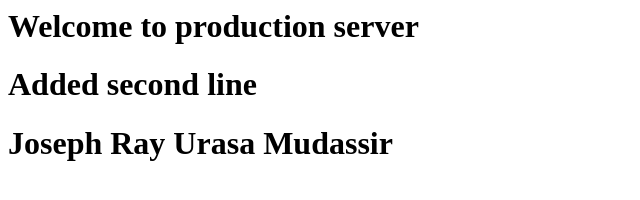
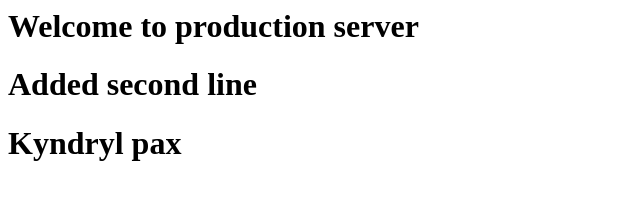
Before and after one commit to sreemanta15august/jenkins-pipeline, a plain HTML site: page index.html in a window 1280 px wide. Shown: the whole page, without its empty margins (0-640 px from the left). Drawn offline with Linux system fonts and the light colour scheme.

Commit message:
Update index.html

```diff
--- a/index.html
+++ b/index.html
@@ -1,3 +1,3 @@
 <h1> Welcome to production server </h1>
 <h1> Added second line </h1>
-<h1>Joseph Ray Urasa Mudassir</h1>
+<h1>Kyndryl pax</h1>
```
